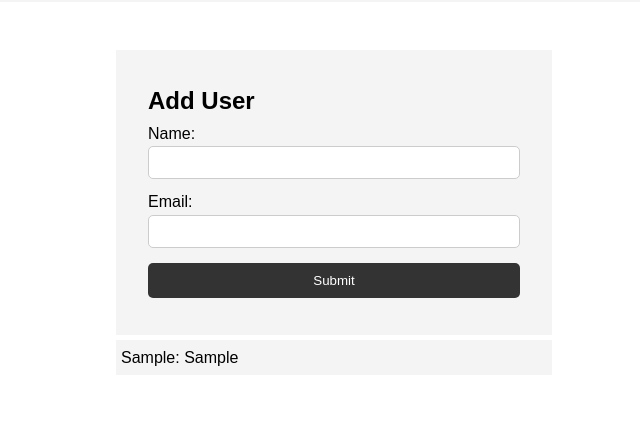
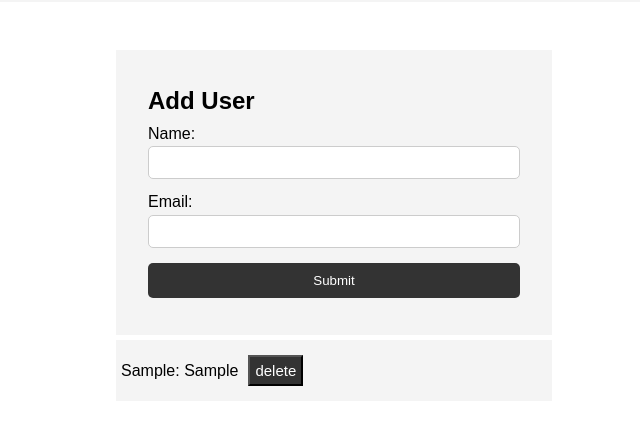
Before and after one commit to pushkarsabe/DOMmanipulation, a plain HTML site: page index.html in a window 1280 px wide. Both pictures are taken after typing "Sample", "Sample" into the empty fields and a click on the input "Submit". Shown: the part 81-506 px from the top of the page, without its empty margins (306-946 px from the left). Drawn offline with Linux system fonts and the light colour scheme.

Commit message:
Question 13

```diff
--- a/main.js
+++ b/main.js
@@ -5,6 +5,7 @@ const nameInput = document.getElementById('name');
 const emailInput = document.querySelector('#email');
 const msg = document.querySelector('.msg');
 const userList = document.querySelector('#users');
+const itemList = document.getElementById('items');
 let count = 0;
 myForm.addEventListener('submit', onSubmit);
 //to remove the no of count after user refreshes the page
@@ -23,6 +24,23 @@ function onSubmit(e) {
         li.appendChild(document.createTextNode(`${nameInput.value}: ${emailInput.value}`));
         userList.appendChild(li);
 
+        //for adding delete button functionality
+        const delBtn = document.createElement('input');
+        delBtn.setAttribute('type', 'button');
+        delBtn.setAttribute('value', 'delete');
+        //setting id as an email of user so we can pass the value
+        delBtn.id = emailInput.value;
+        delBtn.setAttribute('onclick', 'deleteUser(this)');
+        li.appendChild(delBtn);
+        delBtn.style.margin = '10px';
+        delBtn.style.marginLeft = '10px';
+        delBtn.style.padding = '5px';
+        delBtn.style.fontSize = '15px';
+        delBtn.style.backgroundColor = '#333';
+        delBtn.style.color = 'white';
+        // console.log(li.textContent);
+
+
         msg.classList.add('success');
         msg.innerHTML = 'Successfully loged in';
         setTimeout(() => msg.remove(), 2000);
@@ -31,7 +49,7 @@ function onSubmit(e) {
             name: nameInput.value,
             email: emailInput.value
         };
-        console.log(obj);
+        // console.log(obj);
         let myobjSerialized = JSON.stringify(obj);
         //store email of the user as a key instead of object name for adding multiple
         // users in the local storage
@@ -51,6 +69,18 @@ function onSubmit(e) {
 
 }//onSubmit
 
+function deleteUser(val) {
+    //get a parent node element and delete the user details from the list
+
+    if (confirm('Are You Sure?')) {
+        // console.log('val = ', val);
+        localStorage.removeItem(val.id);
+        let parentEle = document.getElementById(val.id).parentElement;
+        // console.log('parent element = ', parentEle);
+        userList.removeChild(parentEle);
+    }
+}
+
 //to count the number of users inside the local storage
 // function addCount() {
 //     count = parseInt(localStorage.getItem('count')) + 1;
```
Also changed, not shown: index.html (+0 -1 lines).
